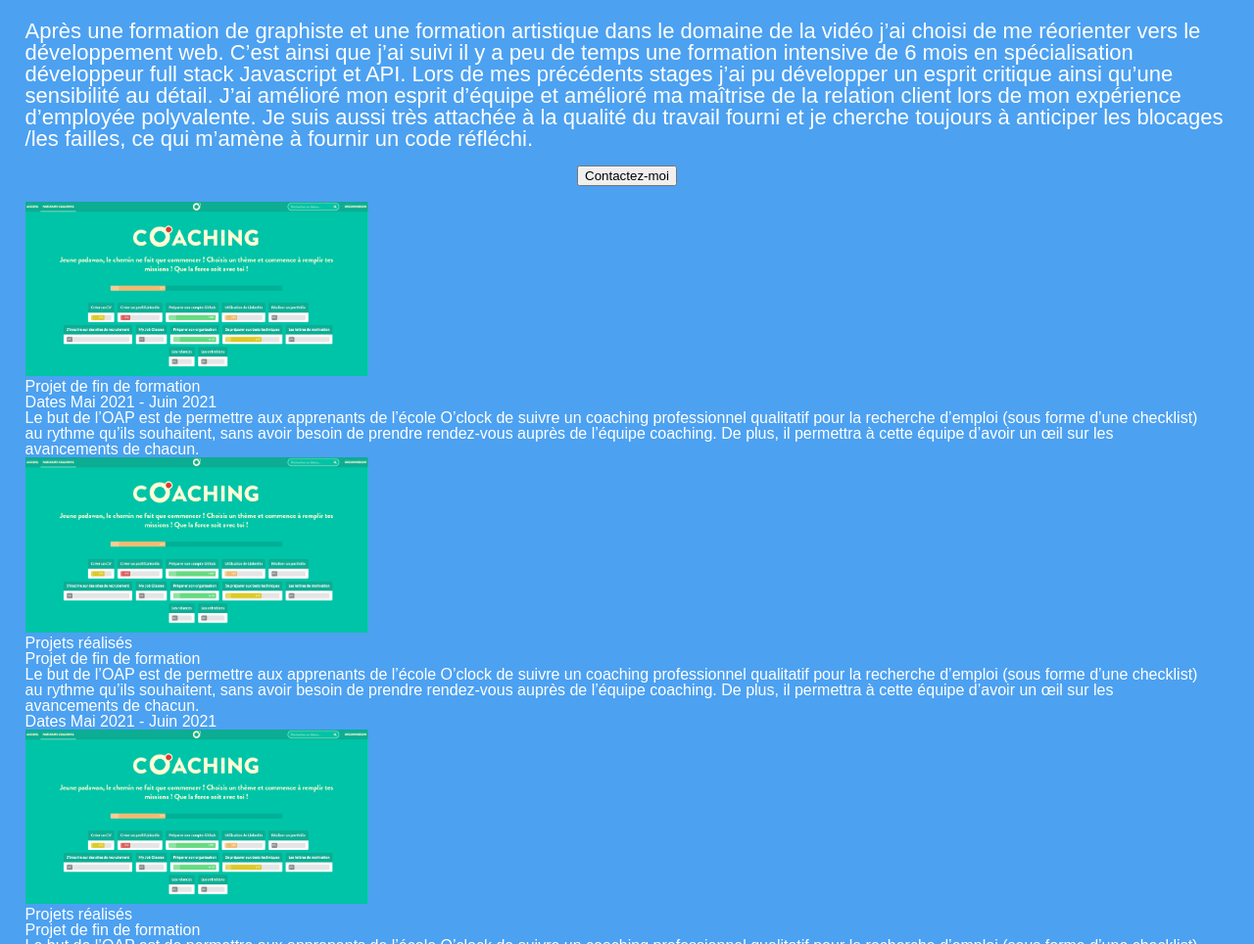
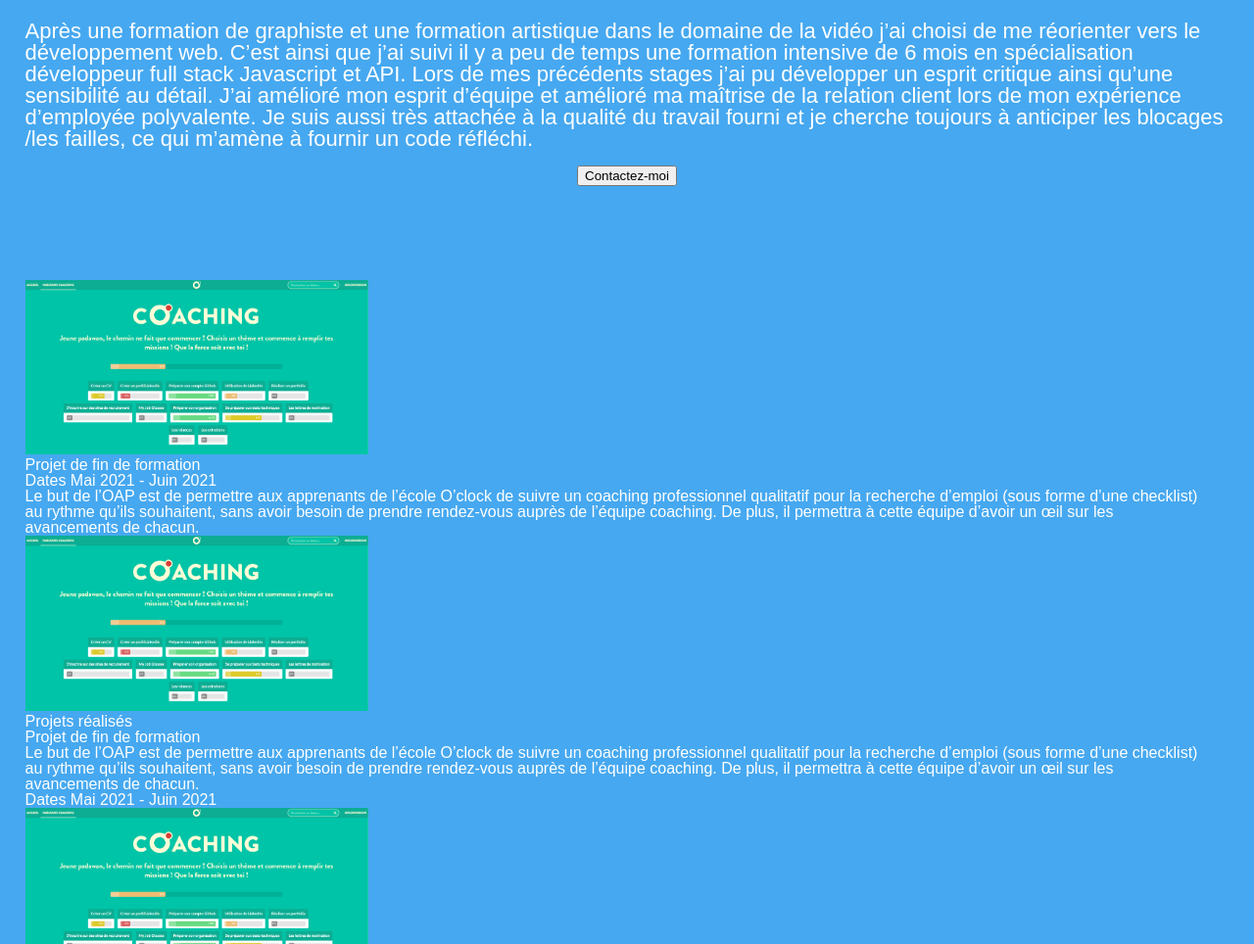
Before and after one commit to Julie-ANANI/portfolio, a website: page statics/index.html in a window 1280 px wide. Shown: the part 246-1210 px from the top of the page at 98% size. Drawn offline with Linux system fonts and the light colour scheme.

Commit message:
add style for background

```diff
--- a/statics/assets/css/style.css
+++ b/statics/assets/css/style.css
@@ -6,8 +6,8 @@ body {
 }
 
 .color-change-2x {
-  -webkit-animation: color-change-2x 7s linear infinite alternate both;
-          animation: color-change-2x 3s linear infinite alternate both;
+  -webkit-animation: color-change-2x 17s linear infinite alternate both;
+          animation: color-change-2x 17s linear infinite alternate both;
 }
 
 
@@ -115,6 +115,7 @@ header h1 {
   /* display: flex;
   justify-content: center; */
   font-size: 50px;
+  font-weight: bold;
 }
 
 header  p {
@@ -159,6 +160,16 @@ header button {
 
 
 /* Projects */
+
+.main{
+  margin-top: 80px;
+  display:flex;
+  flex-direction:column;
+  justify-content:center;
+  align-items:center;
+}
+
+
 .projects{
   display: flex;
   flex-wrap: wrap;
```
